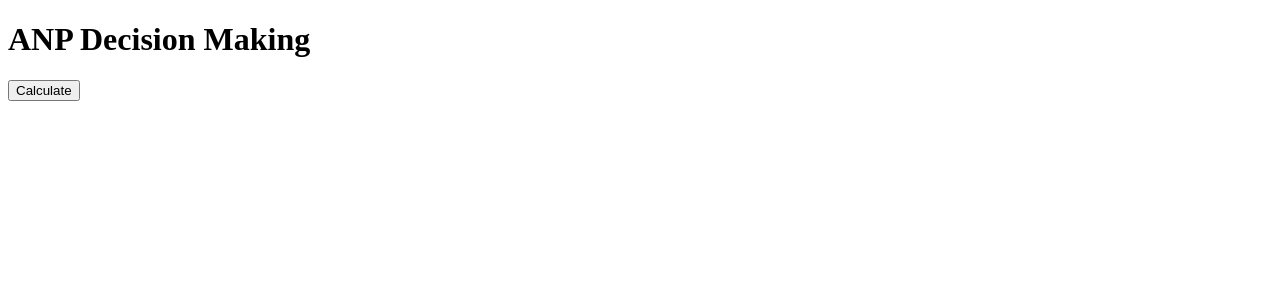
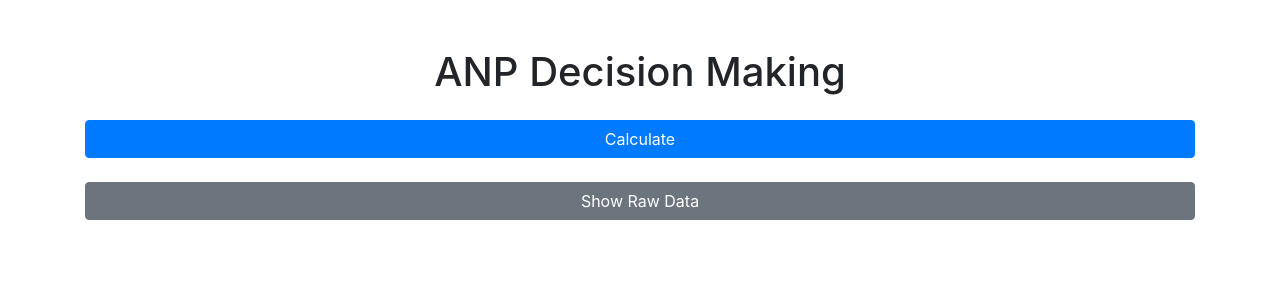
Before and after one commit to mensafri/py-anp-pak-sam, a Flask app: page / in a window 1280 px wide. Shown: the top 300 px of the page. Run offline with Flask 3, Linux system fonts and the light colour scheme; some libraries are stand-ins or nearby versions.

Commit message:
showing data raw and rev txt

```diff
--- a/app/routes.py
+++ b/app/routes.py
@@ -21,18 +21,15 @@ def index():
 
 @app.route('/calculate', methods=['POST'])
 def calculate():
-    # Menggunakan data dari Kaggle yang sudah diunduh
     data = pd.read_csv('data/raw_data.csv')
     mean_income = data['Annual Income (k$)'].mean()
     mean_spending = data['Spending Score (1-100)'].mean()
 
-    # Matriks perbandingan berpasangan
     criteria_matrix = np.array([
         [1, mean_income / mean_spending],
         [mean_spending / mean_income, 1]
     ])
 
-    # Menghitung Prioritas
     criteria_priority = calculate_priority(criteria_matrix)
 
     result = {
@@ -42,3 +39,9 @@ def calculate():
     }
 
     return jsonify(result)
+
+
+@app.route('/data', methods=['GET'])
+def data():
+    data = pd.read_csv('data/raw_data.csv')
+    return jsonify(data.to_dict(orient='records'))
--- a/app/templates/index.html
+++ b/app/templates/index.html
@@ -1,17 +1,45 @@
 <!DOCTYPE html>
-<html>
+<html lang="en">
 	<head>
+		<meta charset="UTF-8" />
+		<meta
+			name="viewport"
+			content="width=device-width, initial-scale=1, shrink-to-fit=no" />
 		<title>ANP Decision Making</title>
-		<script src="https://ajax.googleapis.com/ajax/libs/jquery/3.5.1/jquery.min.js"></script>
+		<link
+			href="https://stackpath.bootstrapcdn.com/bootstrap/4.5.2/css/bootstrap.min.css"
+			rel="stylesheet" />
 	</head>
 	<body>
-		<h1>ANP Decision Making</h1>
-		<form id="anp-form">
-			<button type="submit">Calculate</button>
-		</form>
+		<div class="container mt-5">
+			<h1 class="text-center mb-4">ANP Decision Making</h1>
+			<form
+				id="anp-form"
+				class="mb-4">
+				<div class="form-group">
+					<button
+						type="submit"
+						class="btn btn-primary btn-block">
+						Calculate
+					</button>
+				</div>
+			</form>
+			<button
+				id="show-data"
+				class="btn btn-secondary btn-block mb-4">
+				Show Raw Data
+			</button>
+			<div
+				id="result"
+				class="alert alert-info"
+				style="display: none"></div>
+			<div
+				id="raw-data"
+				class="alert alert-secondary"
+				style="display: none"></div>
+		</div>
 
-		<div id="result"></div>
-
+		<script src="https://code.jquery.com/jquery-3.5.1.min.js"></script>
 		<script>
 			$("#anp-form").on("submit", function (event) {
 				event.preventDefault();
@@ -19,9 +47,50 @@
 					url: "/calculate",
 					method: "POST",
 					success: function (response) {
-						$("#result").html(
-							"<h2>Result:</h2><p>" + JSON.stringify(response) + "</p>",
-						);
+						$("#result")
+							.html(
+								"<h4>Result:</h4><pre>" +
+									JSON.stringify(response, null, 2) +
+									"</pre>",
+							)
+							.show();
+					},
+					error: function () {
+						$("#result")
+							.html('<p class="text-danger">An error occurred.</p>')
+							.show();
+					},
+				});
+			});
+
+			$("#show-data").on("click", function () {
+				$.ajax({
+					url: "/data",
+					method: "GET",
+					success: function (response) {
+						let table = '<table class="table table-bordered"><thead><tr>';
+						for (const key of Object.keys(response[0])) {
+							table += `<th>${key}</th>`;
+						}
+						table += "</tr></thead><tbody>";
+						response.forEach((row) => {
+							table += "<tr>";
+							for (const key in row) {
+								table += `<td>${row[key]}</td>`;
+							}
+							table += "</tr>";
+						});
+						table += "</tbody></table>";
+						$("#raw-data")
+							.html("<h4>Raw Data:</h4>" + table)
+							.show();
+					},
+					error: function () {
+						$("#raw-data")
+							.html(
+								'<p class="text-danger">An error occurred while fetching the raw data.</p>',
+							)
+							.show();
 					},
 				});
 			});
--- a/cara-menjalankan.txt
+++ b/cara-menjalankan.txt
@@ -1,3 +1,7 @@
+data pada projek ini diambil dari kaggle, berikut linknya
+
+https://www.kaggle.com/datasets/shwetabh123/mall-customers
+
 1. clone projek ini
 2. buka terminal di dalam folder projek ini
 3. jalankan code berikut ` pip install -r requirements.txt `
--- a/static/css/style.css
+++ b/static/css/style.css
@@ -1,5 +1,3 @@
-/* style.css */
-/* Tambahkan CSS yang diperlukan untuk styling */
 body {
 	font-family: Arial, sans-serif;
 }
```
Also changed, not shown: app/templates/results.html (+21 -4 lines).
